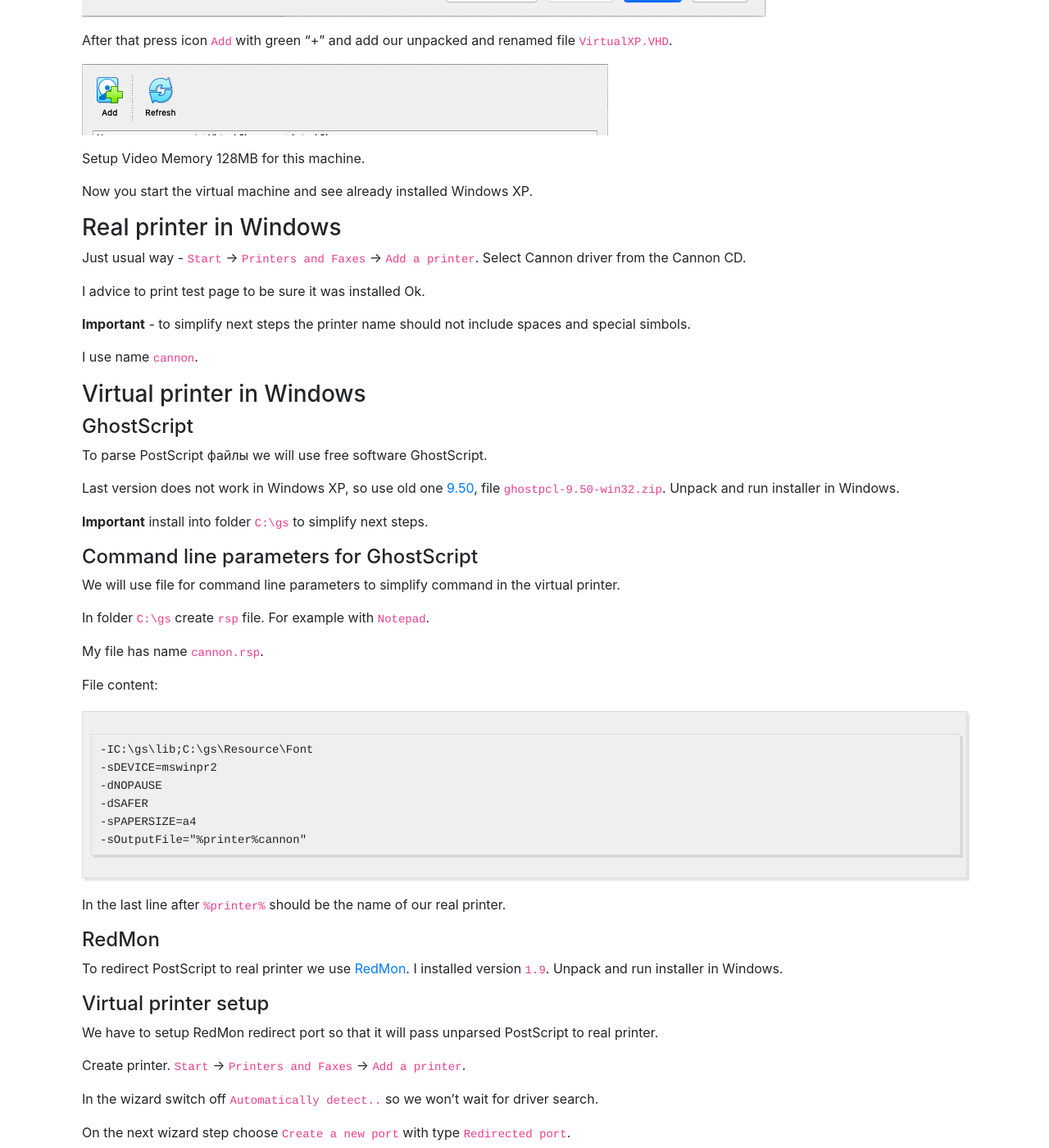
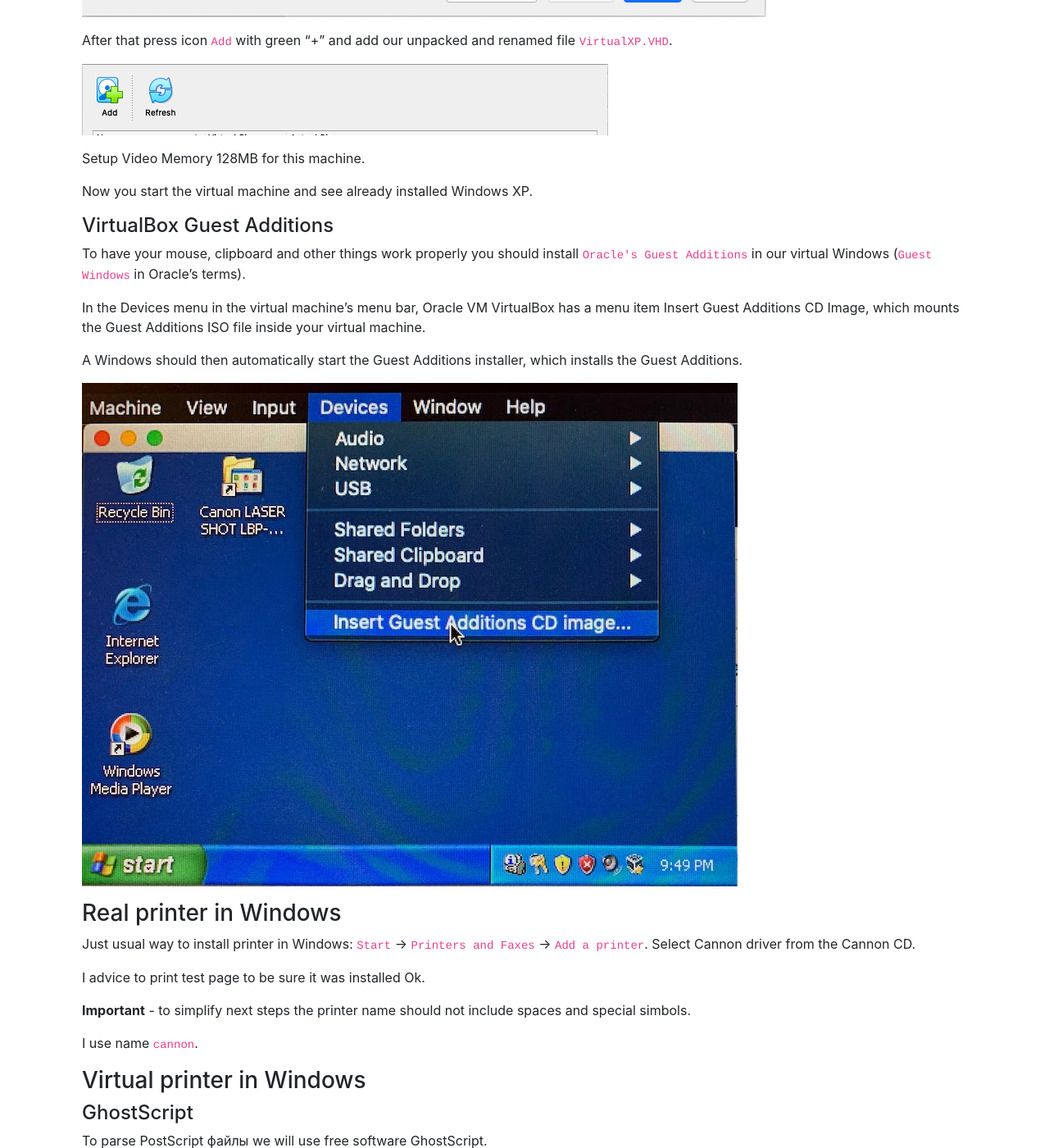
Before and after one commit to andgineer/sorokin.engineer, a Jekyll site: the page built from posts/en/_posts/2020-03-03-macos_cannon_lbp_1120_driver.md, in a window 1280 px wide and 1400 px high, scrolled down 2042 px. Shown: the whole window at 82% size. Built offline with Jekyll 4.4.1, drawn with Linux system fonts in a browser that asks for light colours; nearby versions of some CDN libraries.

Commit message:
VBox Guest Additions installation

```diff
--- a/posts/en/_posts/2020-03-03-macos_cannon_lbp_1120_driver.md
+++ b/posts/en/_posts/2020-03-03-macos_cannon_lbp_1120_driver.md
@@ -83,9 +83,23 @@
 
 Now you start the virtual machine and see already installed Windows XP.
 
+#### VirtualBox Guest Additions
+
+To have your mouse, clipboard and other things work properly you should install
+`Oracle's Guest Additions` in our virtual Windows (`Guest Windows` in Oracle's terms).
+
+In the Devices menu in the virtual machine's menu bar, Oracle VM VirtualBox has a menu
+item Insert Guest Additions CD Image, which mounts the Guest Additions ISO file inside
+your virtual machine.
+
+A Windows should then automatically start the Guest Additions installer, which installs the
+Guest Additions.
+
+![](/images/vbox_guest_tools.jpg)
+
 ### Real printer in Windows
 
-Just usual way - `Start` ->
+Just usual way to install printer in Windows: `Start` ->
 `Printers and Faxes` -> `Add a printer`. Select Cannon driver from the Cannon CD.
 
 I advice to print test page to be sure it was installed Ok.
```
Also changed, not shown: posts/ru/_posts/2020-03-03-macos_cannon_lbp_1120_driver.md (+13 -0 lines), images/vbox_guest_tools.jpg (added).
